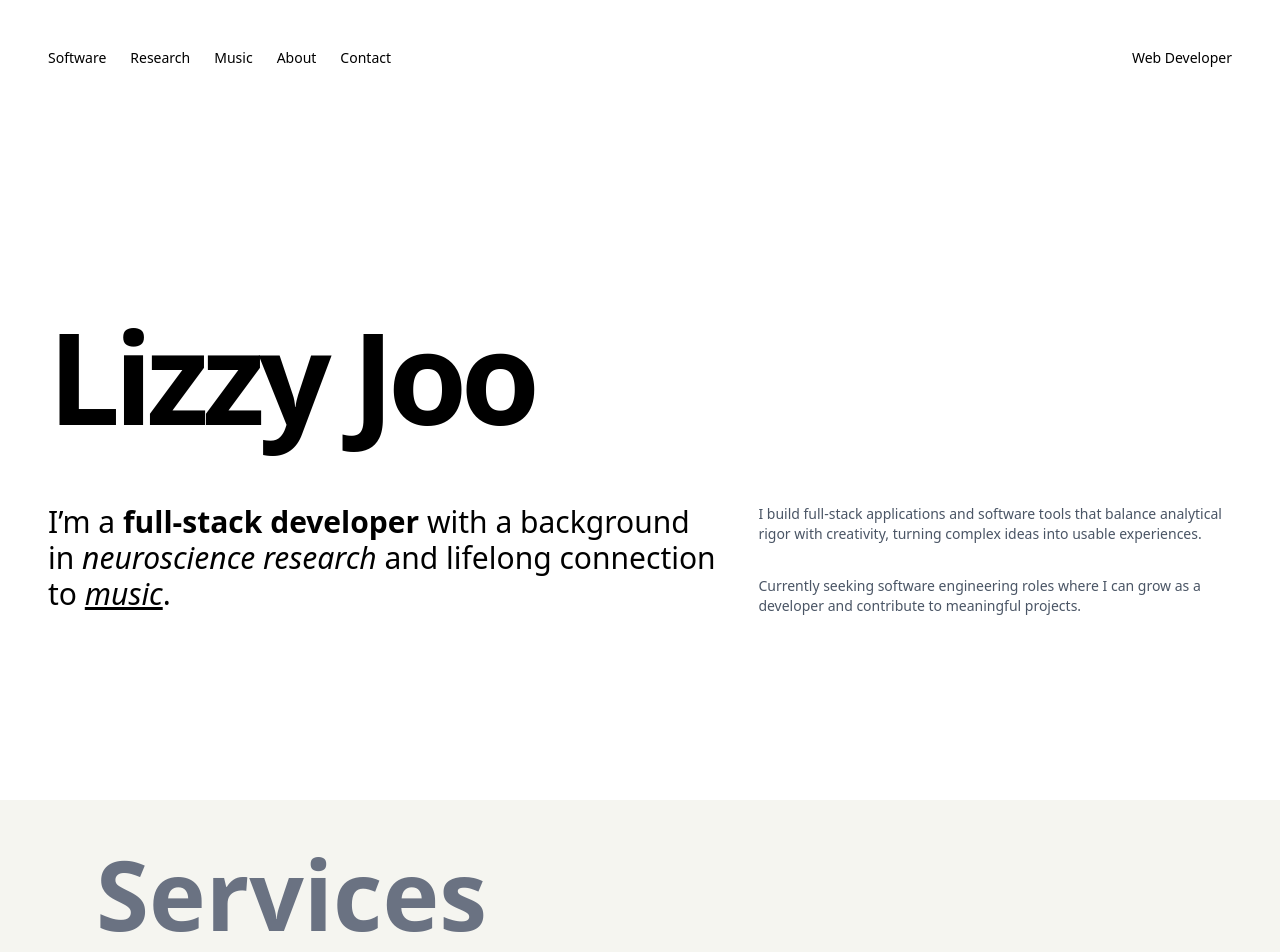
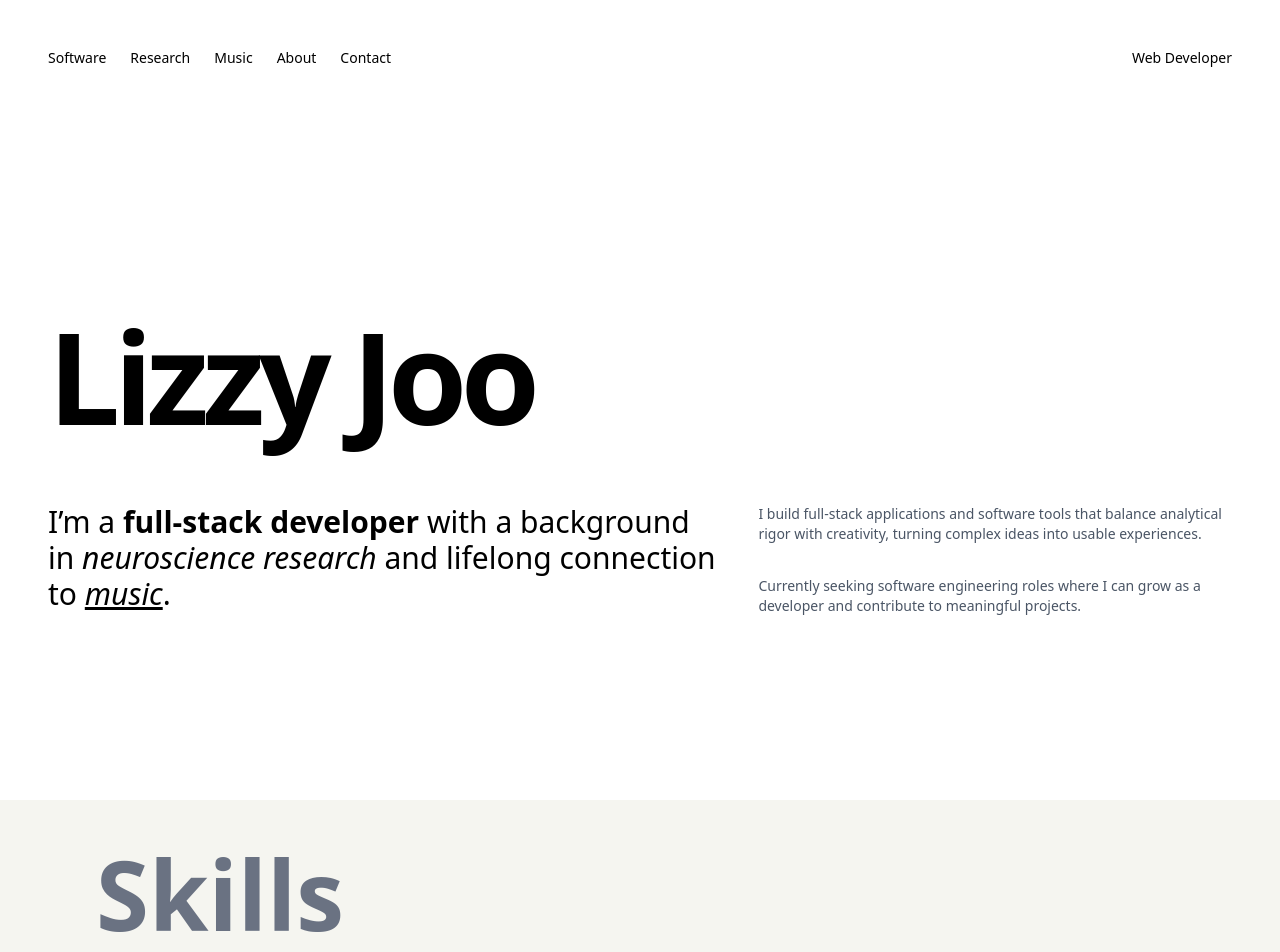
Before and after one commit to lizzyjoo/portfolio, a Next.js app: page / in a window 1280 px wide. Shown: the top 952 px of the page. Built offline with nearby package versions, Linux system fonts and the light colour scheme.

Commit message:
fix: change wording to skills

```diff
--- a/src/components/sections/Skills.tsx
+++ b/src/components/sections/Skills.tsx
@@ -18,7 +18,7 @@ export default function Skills() {
             visibility: "inherit",
           }}
         >
-          Services
+          Skills
         </h2>
         <div className="">
           <p
```
